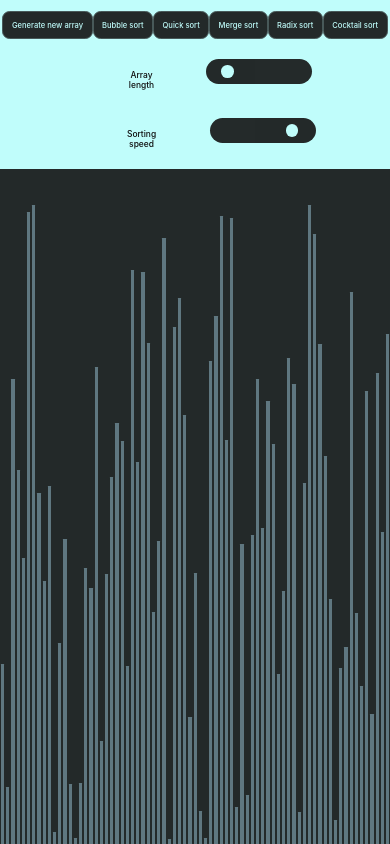
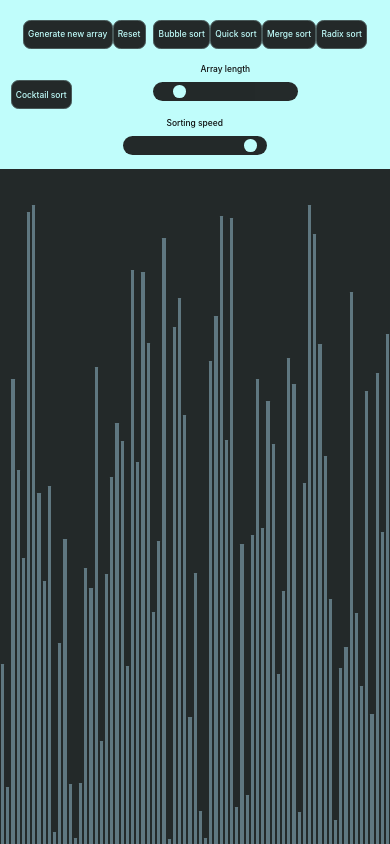
Before and after one commit to JanMDahl/VisualAlgorithms, a React (Create React App) app: page / in a window 390 px wide. Built offline with nearby package versions, Linux system fonts and the light colour scheme.

Commit message:
more optimization for mobile

```diff
--- a/src/App.css
+++ b/src/App.css
@@ -68,8 +68,12 @@ button {
 }
 
 #generate-button {
-  margin-right: 19vh;
+  margin-right: 0vh;
   margin-left: 2vw;
+}
+
+#reset-button {
+  margin-right: 2vw;
 }
 
 
@@ -137,7 +141,6 @@ input[type=range]::-webkit-slider-thumb {
 
 }
 
-/* css for iPhone */
 
 @media only screen and (max-width: 600px) {
   .array-container {
@@ -152,16 +155,20 @@ input[type=range]::-webkit-slider-thumb {
   .slider-container {
     padding-left: 2vh;
     padding-right: 2vh;
+    flex-wrap: wrap;
     text-align: center;
 
   }
   button {
-    font-size: 0.9vh;
-    padding-left: 1vh;
-    padding-right: 1vh;
+    font-size: 1vh;
+    padding-left: 0.5vh;
+    padding-right: 0.5vh;
     padding-top: 1vh;
     padding-bottom: 1vh;
-    margin: 0;
+    margin-top: 0.7vh;
+    margin-left: 0;
+    margin-right: 0;
+    margin-bottom: -0.2vh;
   }
   #generate-button {
     margin-right: 0vh;
@@ -170,6 +177,7 @@ input[type=range]::-webkit-slider-thumb {
   p {
     font-size: 1vh;
     margin-right: 0.4vh;
+    margin-top: -2vh;
     display: inline-block;
   }
   input[type=range]::-webkit-slider-thumb {
@@ -177,9 +185,9 @@ input[type=range]::-webkit-slider-thumb {
     width: 1.5vh;
   }
   input[type=range] {
-    width: 25vw;
-    height: 3vh;
-    margin-top: -2vh;
+    width: 35vw;
+    height: 2.2vh;
+
   }
   .input {
     width: 14vw;
--- a/src/App.tsx
+++ b/src/App.tsx
@@ -292,6 +292,7 @@ function App() {
     <div>
       <div className="button-container">
         <button onClick={() => setArray(generateArray(arrayLength))} id="generate-button">Generate new array</button>
+        <button onClick={() => reset()} id="reset-button">Reset</button>
         <button onClick={() => bubbleSort(array)} id="sort">Bubble sort</button>
         <button onClick={() => quickSort(array, 0, array.length - 1)} id="sort">Quick sort</button>
         <button onClick={() => mergeSort(array, 0, array.length - 1)} id="sort">Merge sort</button>
@@ -331,4 +332,8 @@ const generateArray = (arrL: number): Elem[] => {
   return temp;
 }
 
-var tickMs = -25;
+const reset = () => {
+  window.location.reload();
+}
+
+var tickMs = -10;
```
